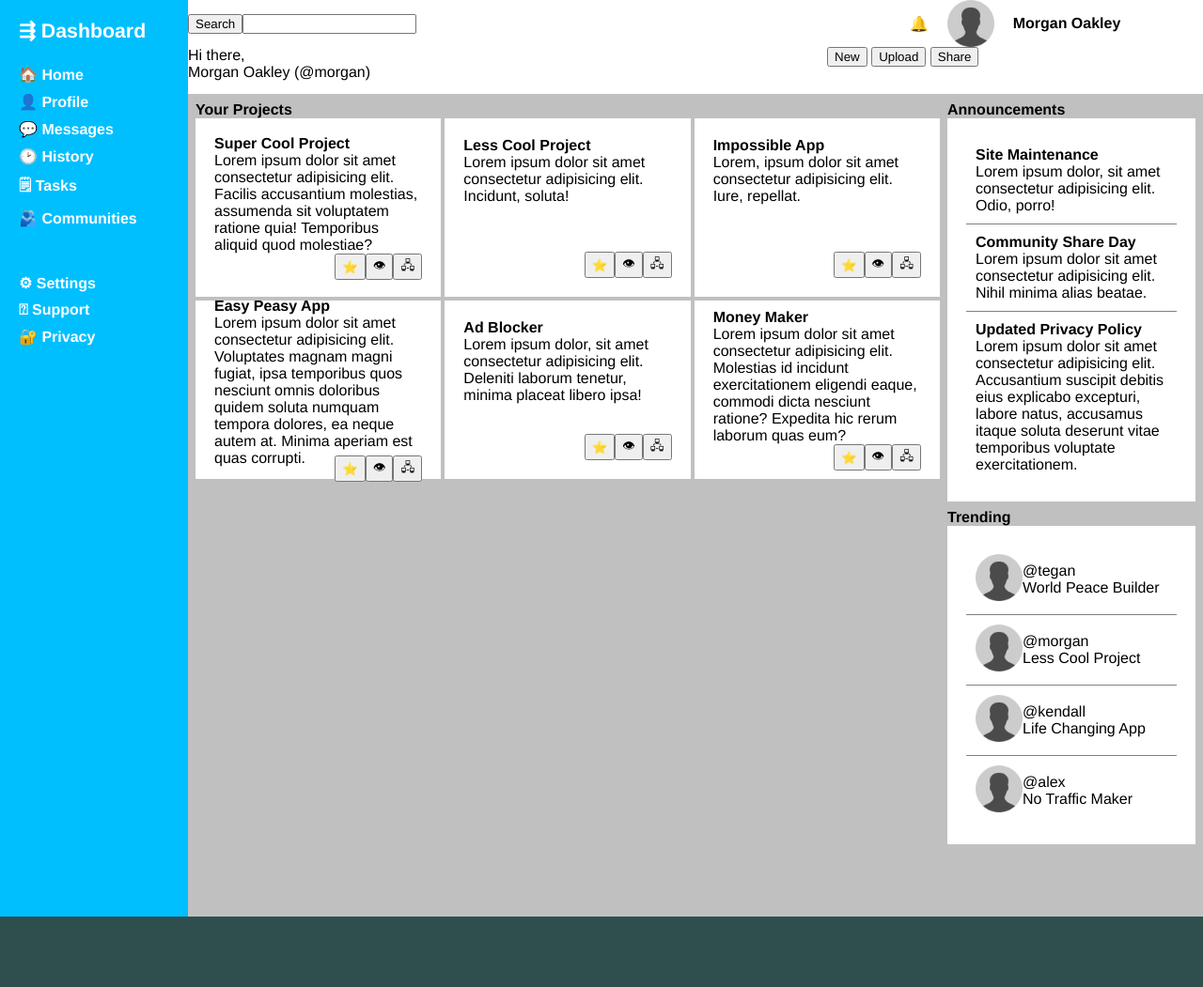
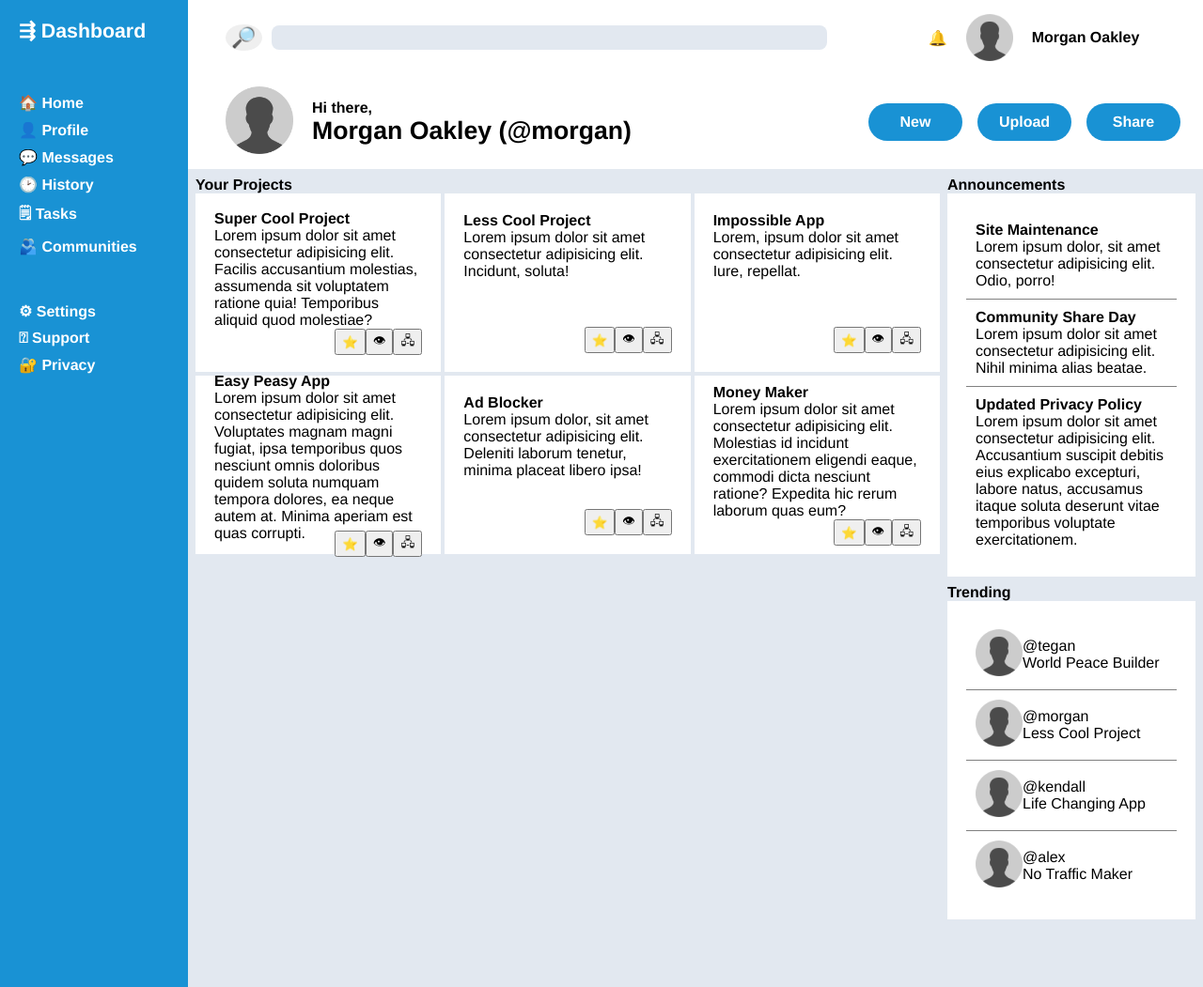
Before and after one commit to natecramer/odin-dashboard, a plain HTML site: page index.html in a window 1280 px wide. Shown: the top 1051 px of the page at 94% size. Before the commit the page ends 976 px from the top, so only its background shows below. Drawn offline with Linux system fonts and the light colour scheme.

Commit message:
Add button styling, and more

```diff
--- a/index.html
+++ b/index.html
@@ -12,7 +12,7 @@
         <div class="sidebar-logo">⇶ Dashboard</div>
 
         <div class="header-search">
-            <button>Search</button>
+            <button id="search-button">🔎</button>
             <input type="text">
         </div>
         <div class="header-user">
@@ -38,13 +38,19 @@
         </div>
 
         <div class="header-user-greeting">
-            <div class="header-greeting-hi">Hi there,</div>
-            <div class="header-greeting-name">Morgan Oakley (@morgan)</div>
+            <div class="greeting-profile-pic">
+                <img class="profile-pic-lg" src="images/placeholder-profile.png">
+            </div>
+            <div class="greeting-text">
+                <div class="header-greeting-hi">Hi there,</div>
+                <div class="header-greeting-name">Morgan Oakley (@morgan)</div>
+            </div>
         </div>
+
         <div class="header-buttons">
-            <button id="header-button new">New</button>
-            <button id="header-button upload">Upload</button>
-            <button id="header-button share">Share</button>
+            <button class="header-button new">New</button>
+            <button class="header-button upload">Upload</button>
+            <button class="header-button share">Share</button>
         </div>
 
         <div class="content-container">
--- a/style.css
+++ b/style.css
@@ -15,14 +15,14 @@ body {
 .main-container {
     display: grid;
     grid-template-columns: 200px auto 400px;
-    grid-template-rows: 50px 50px auto;
+    grid-template-rows: 80px 100px auto;
     /* border: 1px solid black; */
     height: 100vh;
 }
 
 .sidebar-logo,
 .sidebar-container {
-    background-color:deepskyblue;
+    background-color:#1992d4;
     color: white;
     padding: 20px;
 }
@@ -52,6 +52,7 @@ body {
 .header-buttons,
 .header-user {
     background-color: white;
+    padding-left: 40px;
 }
 
 .header-search {
@@ -59,6 +60,31 @@ body {
     display: flex;
     justify-items: left;
     align-items: center;
+}
+
+input[type="text"] {
+    background: #e2e8f0;
+    margin-left: 10px;
+    width: min(600px, 100%);
+    outline: 0;
+    border: 0;
+    border-radius: 8px;
+    height: 24px;
+}
+
+input[type="text"]:focus {
+    outline: 1px solid blue;
+}
+
+#search-button {
+    border: 0;
+    border-radius: 100%;
+    font-size: 16pt;
+}
+
+#search-button:hover {
+    outline: 1px solid black;
+    background: white;
 }
 
 .header-user {
@@ -74,10 +100,57 @@ body {
     margin-right: 20px;
 }
 
+.header-user-greeting {
+    font-weight: bold;
+    display: flex;
+    align-items: center;
+}
+
+.greeting-text {
+    padding-left: 20px;
+}
+
+.header-greeting-name {
+    font-size: 20pt;
+}
+
+.profile-pic-lg {
+    width: 72px;
+}
+
+.header-buttons {
+    display: flex;
+    justify-content: space-between;
+    align-items: center;
+    /* height: 40px; */
+    background-color: white;
+    padding-right: 20px;
+}
+
+.header-button {
+    background-color: #1992d4;
+    border: 0;
+    border-radius: 32px;
+    padding: 10px;
+    color: white;
+    font-weight: bold;
+    font-size: 12pt;
+    width: 100px;
+    height: 40px;
+    margin: 4px;
+    transition: 80ms;
+}
+
+.header-button:hover {
+    background-color: white;
+    border: 1px solid #1992d4;
+    color: #1992d4;
+}
+
 .content-container {
     grid-column: 2 / 4;
     grid-row: 3 / 4;
-    background-color: silver;
+    background-color: #e2e8f0;
     display: grid;
     grid-template-columns: 3fr 1fr;
     grid-template-rows: 1fr 1fr;
```
